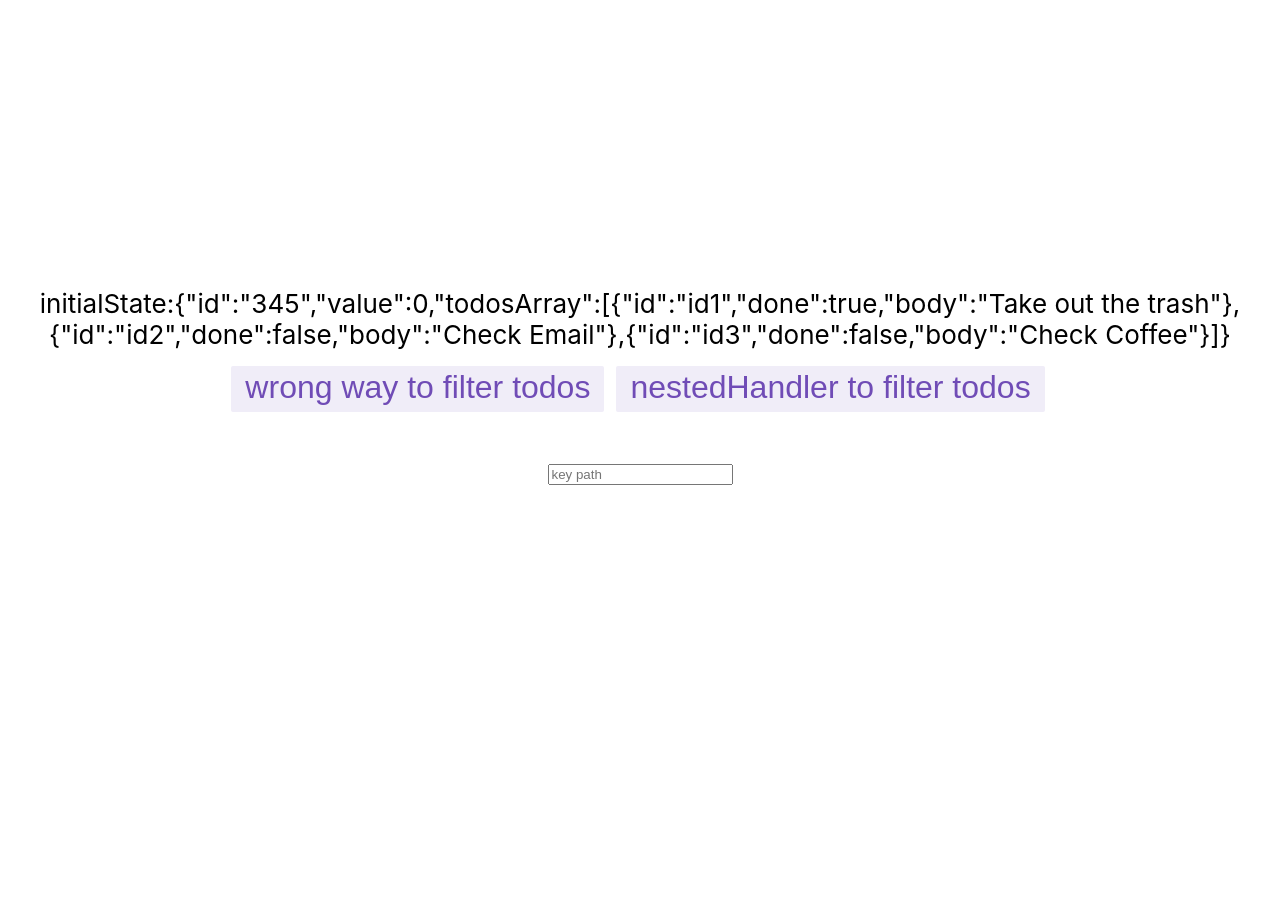
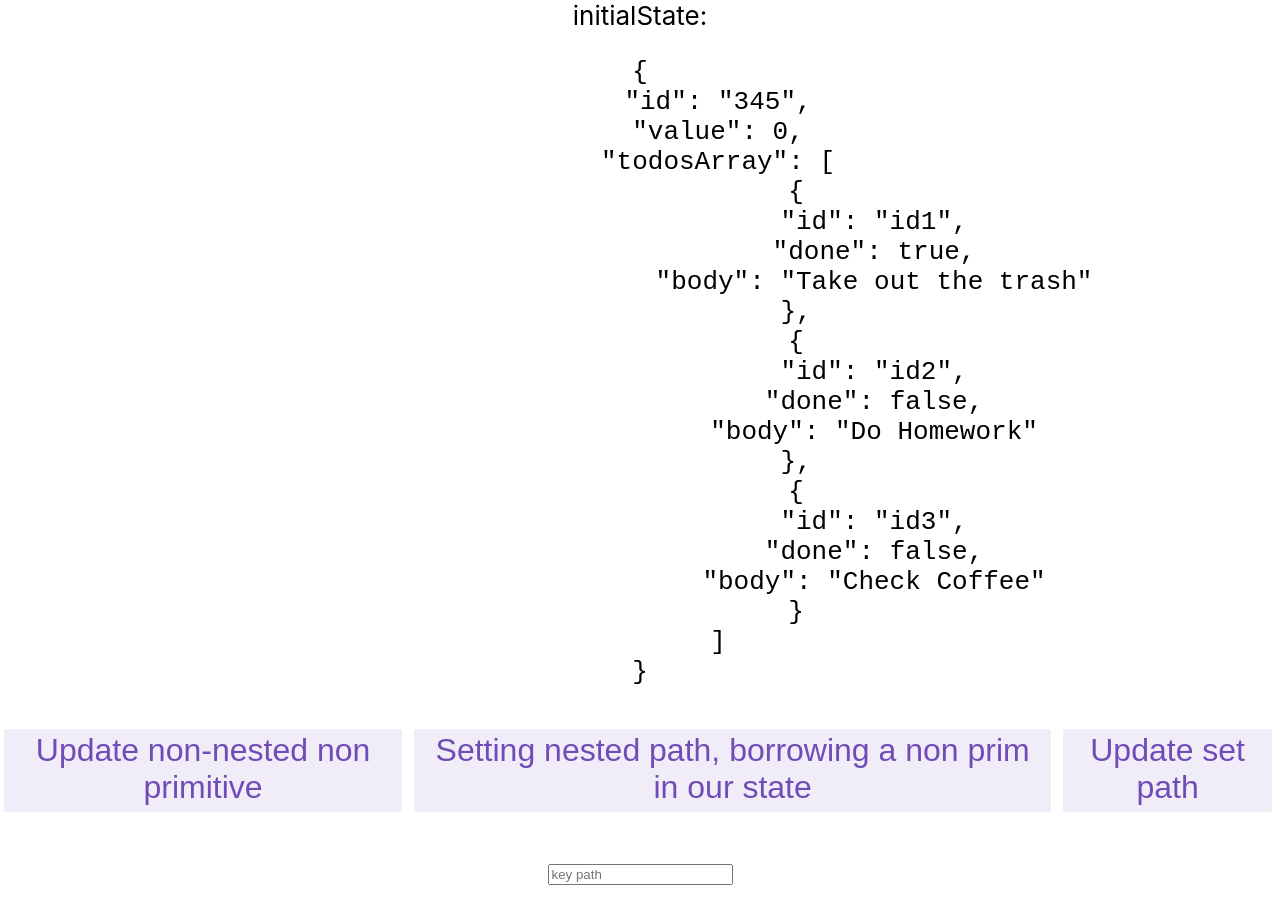
Before and after one commit to jameskdoherty/immertest, a React (Create React App) app: page / in a window 1280 px wide. Before the commit the page ends 800 px from the top, so only its background shows below. Built offline with nearby package versions, Linux system fonts and the light colour scheme.

Commit message:
working update and updateSetNested on second slice w drafts until setting

```diff
--- a/src/App.tsx
+++ b/src/App.tsx
@@ -1,4 +1,4 @@
-import { Counter } from './features/counter/Counter';
+//import { Counter } from './features/counter/Counter';
 import { Second } from './features/counter/Second';
 import './App.css';
 
--- a/src/features/counter/Counter.module.css
+++ b/src/features/counter/Counter.module.css
@@ -55,7 +55,6 @@
 }
 
 .asyncButton {
-  composes: button;
   position: relative;
 }
 
--- a/src/features/counter/Second.tsx
+++ b/src/features/counter/Second.tsx
@@ -3,8 +3,7 @@ import React, { useEffect, useState, useRef } from "react";
 import { useAppSelector, useAppDispatch } from "../../app/hooks";
 
 import {
-  nestedArrayHandler,
-  wrongHandler,
+  workingHandler,
   selectCount,
   selectNestedCount,
 } from "./secondSlice";
@@ -19,7 +18,6 @@ export function Second() {
 
   const keyPathRef = useRef<any>(null);
   const [keyPath, setKeyPath] = useState<any>("");
-  console.log(keyPath);
   //const incrementValue = Number(incrementAmount) || 0;
 
   // const [baseState, setDatas] = useState([
@@ -58,7 +56,11 @@ export function Second() {
       <div className={styles.row}>
         <div>
           initialState:
-          {JSON.stringify(nestedCount)}
+          {
+            <div>
+              <pre>{JSON.stringify(nestedCount, null, 10)}</pre>
+            </div>
+          }
         </div>
       </div>
       <div className={styles.row}>
@@ -67,30 +69,53 @@ export function Second() {
           aria-label="Increment value"
           onClick={() =>
             dispatch(
-              wrongHandler([
-                'a.b.todosArray',
-                { id: "id2", done: true, body: "Check Email" },
+              workingHandler([
+                keyPath,
+                {
+                  id: "id3",
+                  done: true,
+                  body: "Coffee consumed",
+                },
                 "update",
               ])
             )
           }
         >
-          wrong way to filter todos
+          Update non-nested non primitive
         </button>
         <button
           className={styles.button}
           aria-label="Increment value"
           onClick={() =>
             dispatch(
-              nestedArrayHandler([
+              workingHandler([
                 keyPath,
-                { id: "id2", done: true, body: "Check Email" },
+                {
+                  id: "id2",
+                  done: false,
+                  body: "homework isn't done, but lets pretend it is",
+                },
                 "update",
               ])
             )
           }
         >
-          nestedHandler to filter todos
+          Setting nested path, borrowing a non prim in our state
+        </button>
+        <button
+          className={styles.button}
+          aria-label="Increment value"
+          onClick={() =>
+            dispatch(
+              workingHandler([
+                keyPath,
+                { id: "id2", done: true, body: "Homework is FINITO!!!" },
+                "updateSetPath",
+              ])
+            )
+          }
+        >
+          Update set path
         </button>
       </div>
       <div className={styles.row}>
--- a/src/features/counter/counterSlice.ts
+++ b/src/features/counter/counterSlice.ts
@@ -20,7 +20,7 @@ enablePatches();
 export interface CounterState {
   id: string;
   value: number;
-  users: Array<any>
+  //users: Array<any>
   //status: 'idle' | 'loading' | 'failed';
   //ArticleOneProps: object;
   todosArray: Array<any>;
@@ -398,7 +398,7 @@ export const counterSlice = createSlice({
             fork = produce(
               fork,
               draft => {
-                draft.tomosArray[0].done = true;
+                draft.todosArray[0].done = true;
               },
               (patches, inversePatches) => {
                 changes.push(...patches)
--- a/src/features/counter/secondSlice.ts
+++ b/src/features/counter/secondSlice.ts
@@ -1,23 +1,39 @@
 import { createSlice, PayloadAction } from "@reduxjs/toolkit";
 import { RootState } from "../../app/store";
-import { isDraft, produce, enableMapSet, castDraft, createDraft } from "immer";
+import {
+  isDraft,
+  enableMapSet,
+  original,
+  createDraft,
+} from "immer";
 
 enableMapSet();
 
 export interface SecondState {
   id: string;
   value: number;
-  todosArray: Array<any>;
+  todosArray: any;
+  //a: object;
 }
 
 const initialState: SecondState = {
   id: "345",
   value: 0,
+
   todosArray: [
     { id: "id1", done: true, body: "Take out the trash" },
-    { id: "id2", done: false, body: "Check Email" },
+    { id: "id2", done: false, body: "Do Homework" },
     { id: "id3", done: false, body: "Check Coffee" },
   ],
+//   a: {
+//       b: {
+//           tomosArray: [
+//             { id: "id4", done: true, body: "Brush Teethh" },
+//             { id: "id5", done: false, body: "Do Homework" },
+//             { id: "id6", done: false, body: "Read Book" },
+//           ]
+//       }
+//   }
 };
 
 export const secondSlice = createSlice({
@@ -25,13 +41,16 @@ export const secondSlice = createSlice({
   initialState,
   // The `reducers` field lets us define reducers and generate associated actions
   reducers: {
-    wrongHandler: (state: any, action: PayloadAction<any>) => {
+    workingHandler: (state: any, action: PayloadAction<any>) => {
       //   let splitKeyPath = Array.isArray(action.payload[0]) //action.payload[0] = keyPath
       //     ? action.payload[0]
       //     : action.payload[0].split("."); // ["a", "b", "c"]
-      const reversedKeyPath = action.payload[0].split(".").reverse();
+      const reversedKeyPath = action.payload[0].includes(".")
+        ? action.payload[0].split(".").reverse()
+        : [action.payload[0]];
+
       //const keyPath = action.payload[0];
-      console.log("first node on reversed key path", reversedKeyPath[0]);
+      //console.log("first node on reversed key path", reversedKeyPath[0]);
       let splitUp = reversedKeyPath.reduce(
         (obj: object, next: string, i: number) =>
           i !== reversedKeyPath.indexOf(reversedKeyPath[0])
@@ -52,39 +71,33 @@ export const secondSlice = createSlice({
         console.log("hit array handle", endNodeOnKeyPath);
         switch (action.payload[2]) {
           case "update":
-            // const filtered = produce(state as SecondState & { endNodeOnKeyPath: any }, (draft: any) => {
-            //   console.log(state.todosArray);
-            //   console.log(draft);
-            //   return draft
-            // });
-            //console.log(state.todosArray.filter, "isDraft direct access");
-            //console.log(state["todosArray"]["filter"], "isDraft key access");
-            // return (state["todosArray"] = {
-            //   ...state["todosArray"][0],
-            //   done: false,
-            // });
-            const proxyOfProxy = state;
-            console.log("proxyOfProxy", proxyOfProxy[endNodeOnKeyPath]);
-            const isADraft = isDraft(proxyOfProxy);
-            console.log(isADraft);
-            const filtered = proxyOfProxy[endNodeOnKeyPath].filter(
+            console.log("is our initial state a draft in this reducer?", isDraft(state));
+
+            const filtered = createDraft(
+              state[endNodeOnKeyPath].filter(
                 (item: any) => item["id"] !== action.payload[1]["id"]
+              )
             );
-
-            console.log("filtered", filtered, "initialState", initialState);
-
-            const filteredDraft = createDraft(filtered);
-            const isADraft2 = isDraft(filteredDraft);
-            console.log(isADraft2);
+            console.log("did we create a filtered draft?", isDraft(filtered));
             console.log("we hit the update path");
-            arrayLogic = [...filtered, action.payload[1]];
-            // arrayLogic = arrayLogic.todosArray;
-            // arrayLogic = state.todosArray[1];
+            arrayLogic = [...original(filtered), action.payload[1]];
             break;
-          case "add":
-            arrayLogic = produce(state, (draft: any) => {
-              draft.todosArray.push(action.payload[1]);
-            });
+          case "updateSetPath":
+            // traverse down previously set path and set action.payload 1
+            console.log('hit update set path')
+            const traversePath = action.payload[0].split('.');
+            let nonPrimitive = state;
+            let draftNonPrimitive;
+            for (let i = 0; i < traversePath.length; i++) {
+                nonPrimitive = nonPrimitive[traversePath[i]]
+                console.log("does state persist as a draft?", isDraft(nonPrimitive));
+                if (i === traversePath.length - 1) {
+                    nonPrimitive = nonPrimitive.filter((item: any) => item['id'] !== action.payload[1]['id'])
+                    draftNonPrimitive = createDraft(nonPrimitive)
+                    console.log("is the filtered on the last loop a draft?", isDraft(draftNonPrimitive))
+                }
+            }
+            arrayLogic = [...original(draftNonPrimitive), action.payload[1]];
             break;
           default:
             break;
@@ -137,12 +150,12 @@ export const secondSlice = createSlice({
           //   console.log(draft);
           //   return )
           // });
-            console.log(state.todosArray.filter, "isDraft direct access");
-            console.log(state["todosArray"]["filter"], "isDraft key access");
-            return (state["todosArray"] = {
-              ...state["todosArray"][0],
-              done: false,
-            });
+          // console.log(state.todosArray.filter, "isDraft direct access");
+          // console.log(state["todosArray"]["filter"], "isDraft key access");
+          // return (state["todosArray"] = {
+          //   ...state["todosArray"][0],
+          //   done: false,
+          // });
 
           //const filtered = state.todosArray.filter((item: any) => item['id'] !== action.payload[1]['id']);
           //console.log("filtered", filtered);
@@ -154,13 +167,13 @@ export const secondSlice = createSlice({
           //arrayLogic = arrayLogic.todosArray;
           //arrayLogic = state.todosArray[1];
 
-          case "add":
-            arrayLogic = produce(state, (draft: any) => {
-              draft.todosArray.push(action.payload[1]);
-            });
-            break;
-          default:
-            break;
+        //   case "add":
+        //     arrayLogic = produce(state, (draft: any) => {
+        //       draft.todosArray.push(action.payload[1]);
+        //     });
+        //     break;
+        //   default:
+        //     break;
         }
         console.log(
           "🚀 ~ file: secondSlice.ts ~ line 152 ~ arrayHandle ~ arrayLogic",
@@ -182,7 +195,7 @@ export const secondSlice = createSlice({
   },
 });
 
-export const { wrongHandler, nestedArrayHandler } = secondSlice.actions;
+export const { workingHandler, nestedArrayHandler } = secondSlice.actions;
 
 // The function below is called a selector and allows us to select a value from
 // the state. Selectors can also be defined inline where they're used instead of
```
Lines whose indentation alone changed are shown as unchanged.
